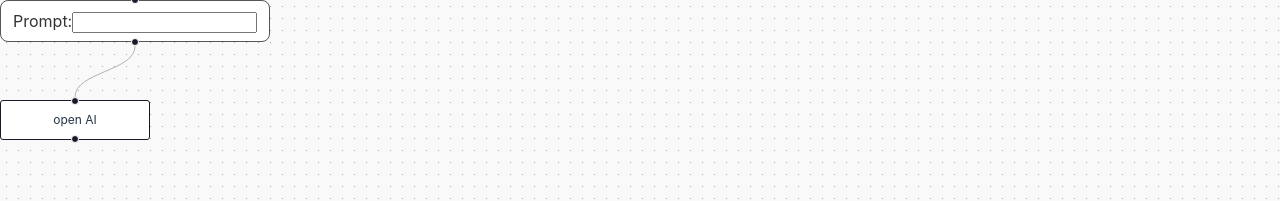
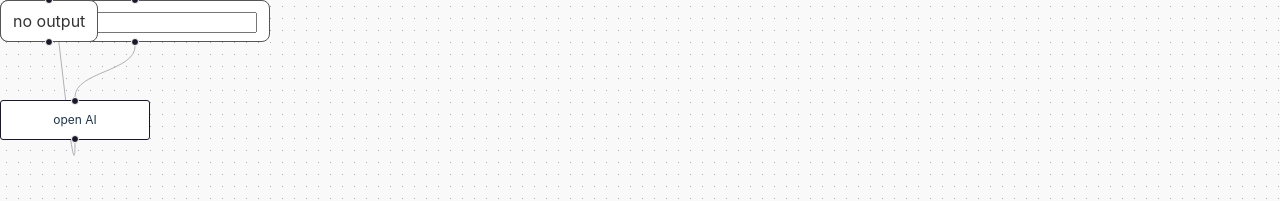
Before and after one commit to vamsee9201/frontend_backend_skills, a React (Vite) app in the folder my-react-flow-app/: page / in a window 1280 px wide. Shown: the top 201 px of the page. Built offline with nearby package versions, Linux system fonts and the light colour scheme.

Commit message:
added assistant input/output

```diff
--- a/my-react-flow-app/package.json
+++ b/my-react-flow-app/package.json
@@ -11,6 +11,7 @@
   },
   "dependencies": {
     "@xyflow/react": "^12.4.2",
+    "openai": "^4.81.0",
     "react": "^18.3.1",
     "react-dom": "^18.3.1"
   },
--- a/my-react-flow-app/src/App.jsx
+++ b/my-react-flow-app/src/App.jsx
@@ -1,4 +1,11 @@
-import React, { useCallback, useState } from 'react';
+import React, { useCallback, useEffect, useState } from 'react';
+//import OpenAI from "openai";
+//import { Configuration, OpenAIApi } from "openai";
+import OpenAI from "openai";
+import openai_api from "./openai_api.json";
+
+
+
 import {
   ReactFlow,
   MiniMap,
@@ -11,11 +18,12 @@
 
 import '@xyflow/react/dist/style.css';
 import TextUpdaterNode from './TextUpdaterNode';
+import TextDisplayNode from './TextDisplayNode';
 
 
 
 export default function App() {
-  const nodeTypes = { textUpdater: TextUpdaterNode };
+  const nodeTypes = { textUpdater: TextUpdaterNode , textDisplay: TextDisplayNode};
 
   const rfStyle = {
     backgroundColor: '#B8CEFF',
@@ -31,9 +39,15 @@
       position: { x: 0, y: 0 },
       data: { onChange:onChange },
     },
-  { id: '2', position: { x: 0, y: 100 }, data: { label: 'open AI' } }
+    { id: '2', position: { x: 0, y: 100 }, data: { label: 'open AI' } },
+    {
+      id:'3',
+      type:'textDisplay',
+      position: {x:0,y:0},
+      data:{output:"no output"}
+    }
   ];
-const initialEdges = [{ id: 'e1-2', source: '1', target: '2' }];
+  const initialEdges = [{ id: 'e1', source: '1', target: '2' },{id: 'e2', source: '2', target: '3'}];
 
   function MyButton() {
     return (
@@ -56,6 +70,40 @@
 
 
 
+
+
+
+
+  const updateOutput = async () => {
+    //console.log(openai_api.key)
+    const openai = new OpenAI({
+      apiKey: openai_api.key,
+      dangerouslyAllowBrowser: true
+    });
+
+    async function get_answer() {
+      const completion = await openai.chat.completions.create({
+        messages: [{ role: "user", content: prompt }],
+        model: "gpt-4o",
+        store: true,
+      });
+      console.log(completion);
+      return completion.choices[0].message.content;
+    }
+    const answer = await get_answer();
+    //console.log(completion)
+    console.log(answer)
+    const updatedNodes = nodes.slice();
+    console.log(prompt);
+    updatedNodes[2]["data"]["output"] = answer;
+    console.log("got updated nodes");
+    setNodes(updatedNodes);
+  };
+
+
+
+
+
   return (
     <div style={{ width: '100vw', height: '100vh' ,backgroundColor: "#f9f9f9",}}>
       <ReactFlow
@@ -73,7 +121,7 @@
 
       </ReactFlow>
       <button
-        onClick={() => console.log(prompt)}
+        onClick={updateOutput}
         style={{
           position: 'absolute',
           bottom: '20px',
--- /dev/null
+++ b/my-react-flow-app/src/TextDisplayNode.jsx
@@ -0,0 +1,39 @@
+import { useCallback } from 'react';
+import { Handle, Position } from '@xyflow/react';
+
+const handleStyle = { left: 10 };
+
+function TextDisplayNode({ data, isConnectable }) {
+  // const onChange = useCallback((evt) => {
+  //   console.log(evt.target.value);
+  // }, []);
+
+  return (
+    <div className="text-display-node"
+    style={{
+        background: '#fff', // Dark Background
+        color: '#333', // White Text
+        padding: '8px 12px',
+        border: '1px solid #555',
+        borderRadius: '8px',
+      }}
+    >
+      <Handle
+        type="target"
+        position={Position.Top}
+        isConnectable={isConnectable}
+      />
+      <div>
+        {data.output}
+      </div>
+      <Handle
+        type="source"
+        position={Position.Bottom}
+        id="b"
+        isConnectable={isConnectable}
+      />
+    </div>
+  );
+}
+
+export default TextDisplayNode;
```
Also changed, not shown: 2 other files (tests, documents, lock files or other folders). Lines whose indentation alone changed are shown as unchanged.
